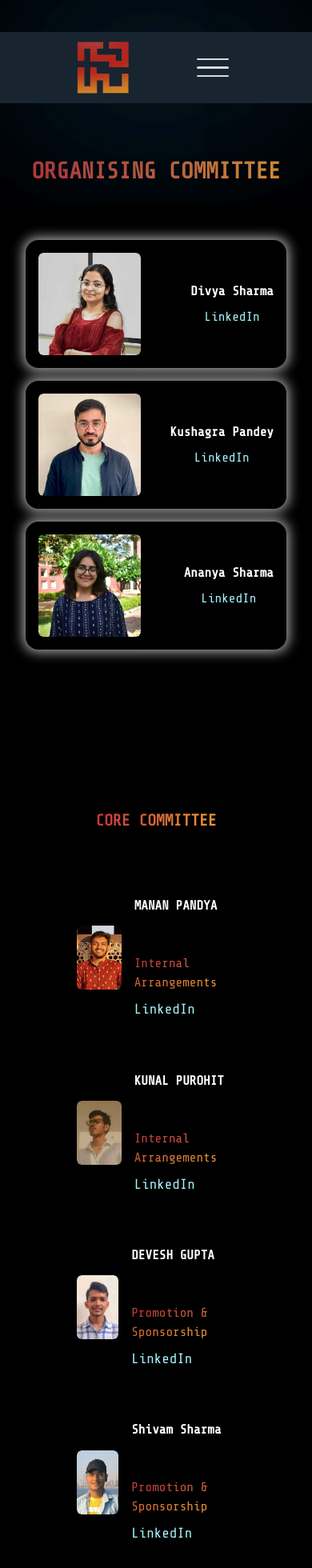
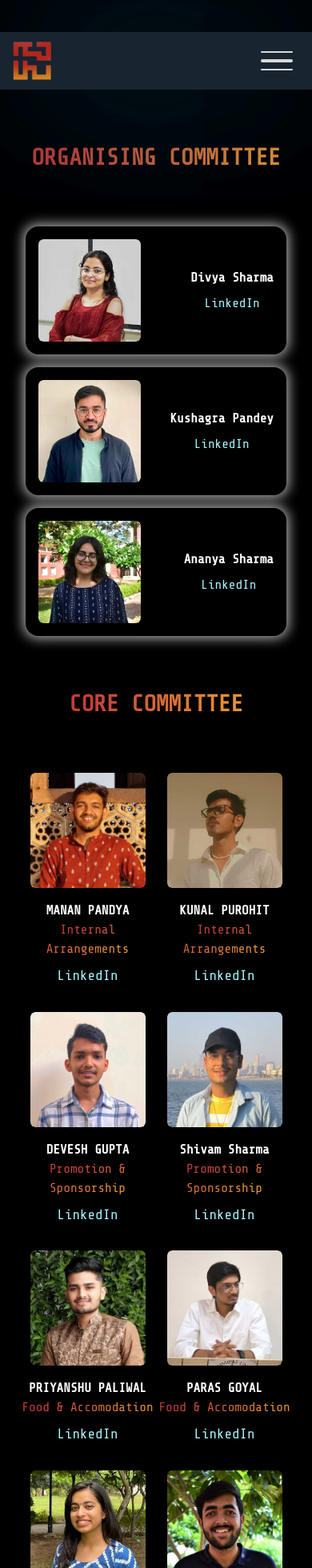
Before and after one commit to adistrim/hackJKLUv3, a Next.js app: page /team in a window 390 px wide. Shown: the top 1960 px of the page at 80% size. Built offline with nearby package versions, Linux system fonts and the light colour scheme.

Commit message:
overall responsive is improved

```diff
--- a/src/app/components/footer.tsx
+++ b/src/app/components/footer.tsx
@@ -11,8 +11,8 @@ const Footer: React.FC = () => {
     // };
 
     return (
-        <footer className="bg-[#121212] mt-[10rem] text-white p-8">
-            <div className='mx-[1rem] md:mx-[3rem]'>
+        <footer className="bg-[#121212] mt-[10rem] text-white p-5 md:p-8">
+            <div className='md:mx-[3rem]'>
                 <div className="flex flex-col md:flex-row justify-between items-start">
                     {/* Left Side */}
                     <div className="w-full md:w-50% lg:40% flex flex-col">
@@ -20,16 +20,16 @@ const Footer: React.FC = () => {
                         <RegisterBtn />
 
                         <div className="mt-[2rem] md:mr-[7rem] mb-[2rem]">
-                            <h4 className="text-[1.5rem] text-[#E16931] mb-[1.5rem]">ADDRESS</h4>
-                            <p className='text-[1.1rem] font-thin'>JK LAKSHMIPAT UNIVERSITY, P.O. 302 026, MAHAPURA RD, NEAR MAHINDRA SEZ, MAHAPURA, RAJASTHAN 302026</p>
+                            <h4 className="text-[1rem] md:text-[1.5rem] text-[#E16931] mb-[1.5rem]">ADDRESS</h4>
+                            <p className='text-[0.7rem] md:text-[1.1rem] font-thin'>JK LAKSHMIPAT UNIVERSITY, P.O. 302 026, MAHAPURA RD, NEAR MAHINDRA SEZ, MAHAPURA, RAJASTHAN 302026</p>
                         </div>
 
                         <div className="my-4">
-                            <h4 className="text-[1.5rem] text-[#E16931] font-base mb-[1.5rem]">CONTACT INFO</h4>
-                            <p className='mb-[0.5rem] font-thin'>Email: contact@hackjklu.com</p>
-                            <p className='mb-[1rem] font-thin'>Phone: +91 9804567890</p>
-                            <a href="https://instagram.com" className="text-white">Follow us
-                                <img src="instagram-logo.png" alt="Instagram" className="w-8 h-8 inline-block" />
+                            <h4 className="text-[1rem] md:text-[1.5rem] text-[#E16931] font-base mb-[1.5rem]">CONTACT INFO</h4>
+                            <p className='md:mb-[0.5rem] text-[0.7rem] md:text-[1.2rem] font-thin'>Email: contact@hackjklu.com</p>
+                            <p className='md:mb-[1rem] text-[0.7rem] md:text-[1.2rem] font-thin'>Phone: +91 9804567890</p>
+                            <a href="https://instagram.com" className="text-white font-thin  text-[0.7rem] md:text-[1.2rem]">Follow us:
+                                <img src="instagram-logo.png" alt="Instagram" className="h-6 md:h-8 inline-block" />
                             </a>
                         </div>
                     </div>
@@ -50,18 +50,18 @@ const Footer: React.FC = () => {
                 {/* Bottom Section */}
                 <div className="flex flex-col md:flex-row justify-between items-center mt-8">
                     <div className='flex flex-row items-center'>
-                        <img src="hackjklu-logo.png" alt="Logo" className='h-16' />
-                        <img src="hackjklu-text.png" alt="HackJKLU" className='h-12 ml-2 mt-2' />
+                        <img src="hackjklu-logo.png" alt="Logo" className='h-8 md:h-16' />
+                        <img src="hackjklu-text.png" alt="HackJKLU" className='h-6 md:h-12 ml-2 mt-2' />
                     </div>
-                    <p className='my-[1rem] mx-auto'>&copy;2024 HackJKLU. All rights reserved.</p>
+                    <p className='my-[1rem] text-[0.7rem] md:text-base mx-auto'>&copy;2024 HackJKLU. All rights reserved.</p>
                     <div>
-                        <span className="text-gray-400 text-sm">Made with ❤️ by </span>
+                        <span className="text-gray-400 text-[0.7rem] md:text-sm">Made with ❤️ by </span>
                         <NextLink href="https://github.com/adistrim/" target='_blank' passHref>
-                            <span className="text-gray-400 text-sm">@adistrim</span>
+                            <span className="text-gray-400 text-[0.7rem] md:text-sm">@adistrim</span>
                         </NextLink>
-                        <span className="text-gray-400 text-sm"> | </span>
+                        <span className="text-gray-400 text-[0.7rem] md:text-sm"> | </span>
                         <NextLink href="https://github.com/adistrim/hackJKLUv3/" target='_blank' passHref>
-                            <span className="text-gray-400 text-sm">source code</span>
+                            <span className="text-gray-400 text-[0.7rem] md:text-sm">source code</span>
                         </NextLink>
                     </div>
                 </div>
--- a/src/app/components/header.tsx
+++ b/src/app/components/header.tsx
@@ -36,18 +36,21 @@ const Header: React.FC = () => {
         <div className={`relative ${tech_mono.className}`}>
 
             <header
-                className="relative opacity-85 text-white py-3 px-24 flex mt-10 justify-between items-center p-4 bg-black-rgba text-white"
+                className="relative opacity-85 text-white py-3 px-4 md:px-14 lg:px-24 flex mt-10 justify-between items-center p-4 bg-black-rgba text-white"
 
                 style={{ boxShadow: '0px 0px 500px 0px rgba(29, 43, 57, 0.28), 0px 0px 500px 0px rgba(34, 81, 127, 0.28), 0px 0px 500px 0px rgba(34, 81, 127, 0.28), 0px 0px 500px 0px rgba(34, 81, 127, 0.28), 0px 0px 500px 0px rgba(34, 81, 127, 0.28)' }}>
 
                 <div className="flex items-center">
                     <NextLink href="/" passHref>
-                        <Image
-                            src="/hackjklu-logo.png"
-                            alt="Logo"
-                            width={65}
-                            height={16}
-                        />
+                        <div className='relative h-[3rem] w-[3rem] md:h-[5rem] md:w-[5rem]'>
+                            <Image
+                                src="/hackjklu-logo.png"
+                                alt="Logo"
+                                fill
+                                style={{ objectFit: "cover" }}
+                                className="h-full w-full"
+                            />
+                        </div>
                     </NextLink>
                     <NextLink href="/" passHref>
                         <Image
@@ -84,15 +87,15 @@ const Header: React.FC = () => {
 
                 {/* Sidebar - Mobile View */}
                 {menuOpen && (
-                    <div ref={sidebarRef} className=" md:hidden lg:hidden flex flex-col fixed top-0 right-0 h-full w-1/2 bg-black p-4 shadow-md z-50 overflow-y-auto">
+                    <div ref={sidebarRef} className=" md:hidden lg:hidden flex flex-col fixed top-0 right-0 h-full w-1/2 bg-black p-4 shadow-md z-50 overflow-y-20">
                         <NextLink href="/" passHref>
-                            <span className={`m-10 cursor-pointer text-[1.5rem]`}>Home</span>
+                            <span className={`cursor-pointer text-[1.5rem]`}>Home</span>
                         </NextLink>
                         <NextLink href="/challenges" passHref>
-                            <span className={`m-10 cursor-pointer text-[1.5rem]`}>Challenges</span>
+                            <span className={`cursor-pointer text-[1.5rem]`}>Challenges</span>
                         </NextLink>
                         <NextLink href="/team" passHref>
-                            <span className={`m-10 cursor-pointer text-[1.5rem]`}>Team</span>
+                            <span className={`cursor-pointer text-[1.5rem]`}>Team</span>
                         </NextLink>
                     </div>
                 )}
--- a/src/app/components/registerbtn.tsx
+++ b/src/app/components/registerbtn.tsx
@@ -4,7 +4,7 @@ import NextLink from "next/link";
 const RegisterBtn: React.FC = () => {
     return (
         <NextLink href="/" passHref>
-            <p className="inline-flex px-8 py-3 text-black text-[1.3rem] justify-center items-center gap-4 rounded-md bg-gradient-to-r from-red-600 to-yellow-500">
+            <p className="inline-flex px-8 py-3 text-black text-[0.9rem] md:text-[1.3rem] justify-center items-center gap-4 rounded-md bg-gradient-to-r from-red-600 to-yellow-500">
                 Starting Soon
             </p>
             {/* <div
--- a/src/app/team/page.tsx
+++ b/src/app/team/page.tsx
@@ -17,7 +17,7 @@ const Team: React.FC = () => {
     <div className="bg-black">
       <Header />
       <div className={`mx-[1rem] md:mx-[5rem] lg:mx-[10rem] mt-8 md:mt-16 ${tech_mono.className}`}>
-        <section className="mb-16">
+        <section className="mb-1 md:mb-16">
           <h3 className="text-[1.8rem] md:text-[4rem] font-bold text-center my-[4rem] md:my-[6rem] text-[#f58b40]">
             <span
               className="text-transparent bg-clip-text"
@@ -32,7 +32,7 @@ const Team: React.FC = () => {
             {importedDataOC.map((member) => (
               <div key={member.name} className="relative">
                 <div className="absolute -inset-0.5 bg-white rounded-[1rem] blur opacity-75"></div>
-                <div className="relative flex flex-row md:flex-col items-center bg-black justify-between md:justify-center rounded-[1rem] p-4">
+                <div className="relative flex flex-row md:flex-col items-center bg-black justify-between md:justify-center rounded-[1rem] p-4 md:p-4">
                   <div className="md:mb-4 relative h-[8rem] w-[8rem] md:h-[14rem] md:w-[14rem] overflow-hidden rounded-md shadow-lg md:mx-auto">
                     <div className="w-full h-full overflow-hidden rounded-md">
                       <Image
@@ -56,8 +56,8 @@ const Team: React.FC = () => {
           </div>
         </section>
 
-        <section className="mt-[12.5rem]">
-          <h3 className="text-xl md:text-[4rem] font-bold text-center my-[5rem] text-[#f58b40]">
+        <section className="md:mt-[12.5rem]">
+          <h3 className="text-[1.8rem] md:text-[4rem] font-bold text-center my-[4rem] md:my-[6rem] text-[#f58b40]">
             <span
               className="text-transparent bg-clip-text"
               style={{
@@ -67,10 +67,10 @@ const Team: React.FC = () => {
               CORE COMMITTEE
             </span>
           </h3>
-          <div className="grid grid-cols-1 sm:grid-cols-2 lg:grid-cols-2 gap-8 mx-[5rem]">
+          <div className="grid grid-cols-2 md:grid-cols-2 lg:grid-cols-2 md:gap-8 mx-[0.5rem] md:mx-[5rem]">
             {importedDataTeam.map((member) => (
-              <div key={member.name} className="flex items-center mb-8">
-                <div className="mr-4 relative h-20 w-20 md:h-40 md:w-40 overflow-hidden rounded-md shadow-lg">
+              <div key={member.name} className="flex flex-col md:flex-row items-center text-center justify-center mb-8">
+                <div className="md:mr-4 relative h-[9rem] w-[9rem] md:h-40 md:w-40 overflow-hidden rounded-md shadow-lg">
                   <div className="w-full h-full overflow-hidden rounded-md">
                     <Image
                       src={member.photo}
@@ -82,8 +82,8 @@ const Team: React.FC = () => {
                   </div>
                 </div>
                 <div className="flex flex-col">
-                  <p className="font-bold text-base md:text-[1.7rem] mb-[1rem]">{member.name}</p>
-                  <p className="mb-2 text-base text-[1.2rem] my-[2rem]"><span className="text-transparent bg-clip-text"
+                  <p className="font-bold text-base mt-[1rem] md:mt-0 md:text-[1.7rem] md:mb-[1rem]">{member.name}</p>
+                  <p className="mb-2 text-base text-[1.2rem] md:my-[2rem]"><span className="text-transparent bg-clip-text"
                     style={{
                       backgroundImage: 'linear-gradient(90deg, #C33C39 7.95%, #E69235 94.22%)',
                     }}>{member.role}</span></p>
```
